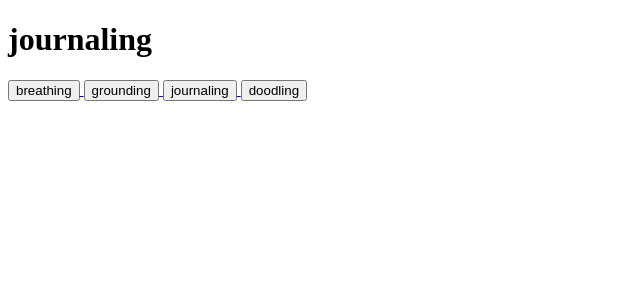
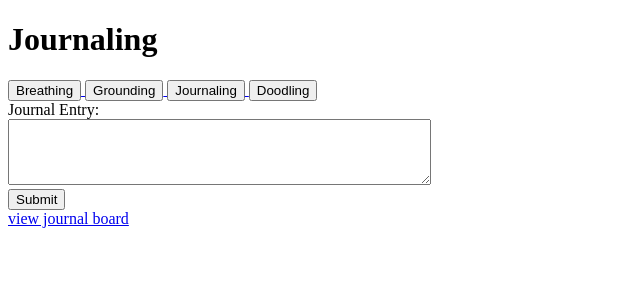
Before and after one commit to vivianhui5/SerenitySpace, a Flask app: page /journaling in a window 1280 px wide. Shown: the top 300 px of the page, without its empty margins (0-640 px from the left). Run offline with Flask 3, Linux system fonts and the light colour scheme.

Commit message:
bare bones journaling

```diff
--- a/app.py
+++ b/app.py
@@ -1,6 +1,29 @@
-from flask import Flask, render_template
+from flask import Flask, render_template, request
+from flask_sqlalchemy import SQLAlchemy
+from flask import redirect, url_for
+
 
 app = Flask(__name__)
+
+# Configure your database URI
+app.config['SQLALCHEMY_DATABASE_URI'] = 'sqlite:///app.db'
+db = SQLAlchemy(app)
+
+
+
+class JournalEntry(db.Model):
+    id = db.Column(db.Integer, primary_key=True)
+    entry = db.Column(db.Text)
+
+
+with app.app_context():
+    db.create_all()
+
+
+
+
+
+
 
 @app.route('/')
 def index():
@@ -34,6 +57,22 @@ def journaling():
 def doodling():
     return render_template('doodling.html')
 
+@app.route('/submit_journal', methods=['POST'])
+def submit_journal():
+    entry_text = request.form['journalEntry']
+    new_entry = JournalEntry(entry=entry_text)
+    db.session.add(new_entry)
+    db.session.commit()
+
+    return redirect(url_for('journal_board'))
+
+@app.route('/journal-board')
+def journal_board():
+    all_entries = JournalEntry.query.all()
+    return render_template('journal-board.html', entries=all_entries)
+
+
+
 
 if __name__ == '__main__':
     app.run(debug=True)
--- a/templates/journaling.html
+++ b/templates/journaling.html
@@ -1,21 +1,29 @@
 <!DOCTYPE html>
 <html>
 <head>
-    <title>journaling</title>
+    <title>Journaling</title>
 </head>
 <body>
-    <h1>journaling</h1>
+    <h1>Journaling</h1>
     <a href="/breathing">
-        <button type="button">breathing</button>
+        <button type="button">Breathing</button>
     </a>
     <a href="/grounding">
-        <button type="button">grounding</button>
+        <button type="button">Grounding</button>
     </a>
     <a href="/journaling">
-        <button type="button">journaling</button>
+        <button type="button">Journaling</button>
     </a>
     <a href="/doodling">
-        <button type="button">doodling</button>
+        <button type="button">Doodling</button>
     </a>
+
+    <!-- Journaling Form -->
+    <form action="/submit_journal" method="post">
+        <label for="journalEntry">Journal Entry:</label><br>
+        <textarea id="journalEntry" name="journalEntry" rows="4" cols="50"></textarea><br>
+        <input type="submit" value="Submit">
+    </form>
+    <a href="/journal-board" class="button-style">view journal board</a>
 </body>
 </html>
```
Also changed, not shown: templates/journal-board.html (added, +19 -0 lines), instance/app.db (added), instance/your_database.db (added).
